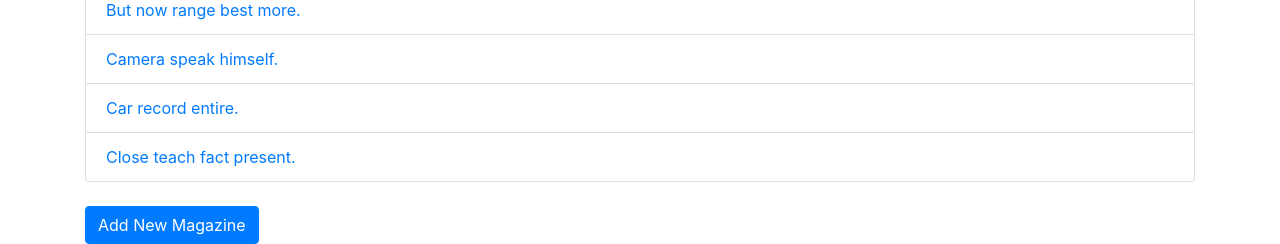
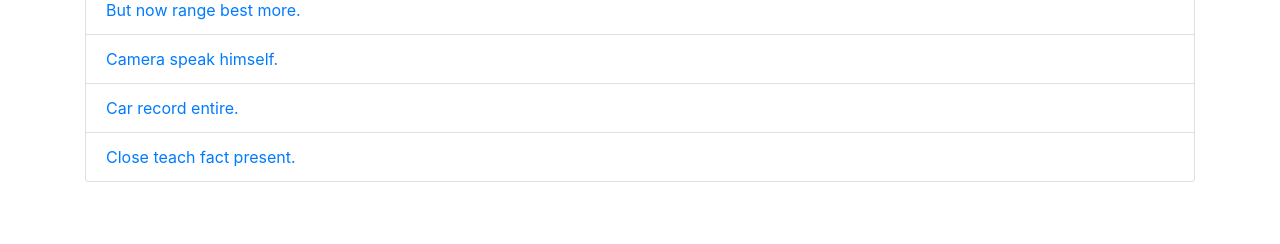
Before and after one commit to jazzband/django-taggit, a Django app: page /magazines/ in a window 1280 px wide. Shown: the part 951-1195 px from the top of the page. After the commit the page ends 1133 px from the top, so only its background shows below. Run offline with Django 5.2, Linux system fonts and the light colour scheme; data comes from the database, SQL or seed files in the repository; some libraries are stand-ins or nearby versions.

Commit message:
django-taggit-911 - Update button positions and remove unused delete routes

```diff
--- a/sample_taggit/library_management/templates/library_management/magazine_list.html
+++ b/sample_taggit/library_management/templates/library_management/magazine_list.html
@@ -12,5 +12,4 @@
         </li>
     {% endfor %}
 </ul>
-<a href="{% url 'magazine-create' %}" class="btn btn-primary mt-4">Add New Magazine</a>
 {% endblock %}
--- a/sample_taggit/library_management/templates/library_management/physical_copy_form.html
+++ b/sample_taggit/library_management/templates/library_management/physical_copy_form.html
@@ -8,7 +8,9 @@
 <form method="post">
     {% csrf_token %}
     {{ form.as_p }}
-    <button type="submit" class="btn btn-primary">Save</button>
+    <div class="button-group">
+        <button type="submit" class="btn btn-primary">Save</button>
+        <a href="{% url 'book-detail' object.book.pk %}" class="btn btn-secondary">Cancel</a>
+    </div>
 </form>
-<a href="{% url 'book-detail' object.book.pk %}" class="btn btn-secondary">Cancel</a>
 {% endblock %}
--- a/sample_taggit/library_management/urls.py
+++ b/sample_taggit/library_management/urls.py
@@ -5,12 +5,10 @@
     AuthorListView,
     AuthorUpdateView,
     BookCreateView,
-    BookDeleteView,
     BookDetailView,
     BookListView,
     BookUpdateView,
     MagazineCreateView,
-    MagazineDeleteView,
     MagazineDetailView,
     MagazineListView,
     MagazineUpdateView,
@@ -24,7 +22,6 @@
     path("book/<int:pk>/", BookDetailView.as_view(), name="book-detail"),
     path("book/new/", BookCreateView.as_view(), name="book-create"),
     path("book/<int:pk>/edit/", BookUpdateView.as_view(), name="book-update"),
-    path("book/<int:pk>/delete/", BookDeleteView.as_view(), name="book-delete"),
     path("authors/", AuthorListView.as_view(), name="author-list"),
     path("authors/<int:pk>/", AuthorDetailView.as_view(), name="author-detail"),
     path("authors/<int:pk>/edit/", AuthorUpdateView.as_view(), name="author-update"),
@@ -35,11 +32,6 @@
         "magazine/<int:pk>/edit/", MagazineUpdateView.as_view(), name="magazine-update"
     ),
     path(
-        "magazine/<int:pk>/delete/",
-        MagazineDeleteView.as_view(),
-        name="magazine-delete",
-    ),
-    path(
         "physical_copy/<int:pk>/edit/",
         PhysicalCopyUpdateView.as_view(),
         name="physical-copy-update",
--- a/sample_taggit/library_management/views.py
+++ b/sample_taggit/library_management/views.py
@@ -4,7 +4,6 @@
 from django.urls import reverse, reverse_lazy
 from django.views.generic import (
     CreateView,
-    DeleteView,
     DetailView,
     ListView,
     UpdateView,
@@ -72,11 +71,6 @@
         return reverse("book-detail", kwargs={"pk": self.object.pk})
 
 
-class BookDeleteView(DeleteView):
-    model = Book
-    template_name = "library_management/book_confirm_delete.html"
-    success_url = reverse_lazy("book-list")
-
 
 class AuthorListView(ListView):
     model = Author
@@ -126,12 +120,6 @@
         return reverse("magazine-detail", kwargs={"pk": self.object.pk})
 
 
-class MagazineDeleteView(BookDeleteView):
-    model = Magazine
-    template_name = "library_management/book_confirm_delete.html"
-    success_url = reverse_lazy("magazine-list")
-
-
 class PhysicalCopyUpdateView(UpdateView):
     model = PhysicalCopy
     form_class = PhysicalCopyForm
```
Also changed, not shown: sample_taggit/library_management/forms.py (+7 -0 lines).
